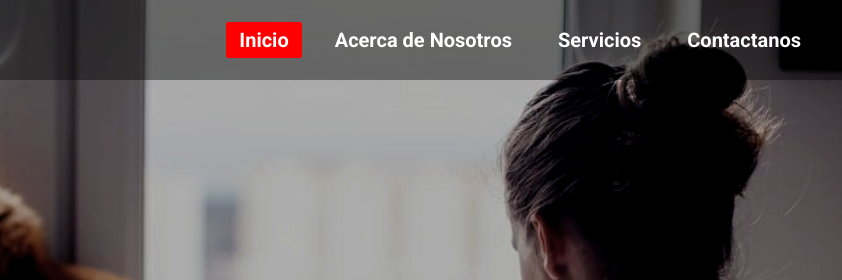
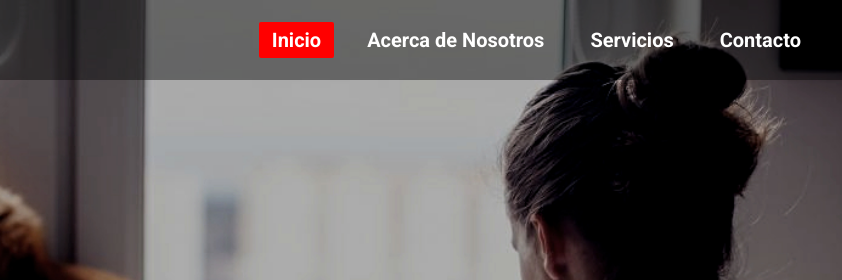
Before and after one commit to jjuane/mako-sd, a plain HTML site: page index.html in a window 1280 px wide. Shown: the top 280 px of the page, 438-1280 px from the left. Drawn offline with Linux system fonts and the light colour scheme.

Commit message:
Update index.html

```diff
--- a/index.html
+++ b/index.html
@@ -13,7 +13,7 @@
 					<li><a class="active" href="#">Inicio</a></li>
 					<li><a href="/pages/nosotros.html">Acerca de Nosotros</a></li>
 					<li><a href="/pages/servicios.html">Servicios</a></li>
-					<li><a href="#">Contactanos</a></li>
+					<li><a href="/pages/contacto.html">Contacto</a></li>
 				</ul>
 			</nav>
 			<div class="center">
@@ -21,7 +21,7 @@
 			<h2>Servicios al alcance de tu mano</h2>
 			<div class="buttons">
 			<a href="/pages/nosotros.html"><button>Conocer más</button></a>
-			<button class="btn2">Contactanos</button>
+			<a href="/pages/contacto.html"><button class="btn2">Contactanos</button>
 		</div>
 		</div>
 </body>
```
